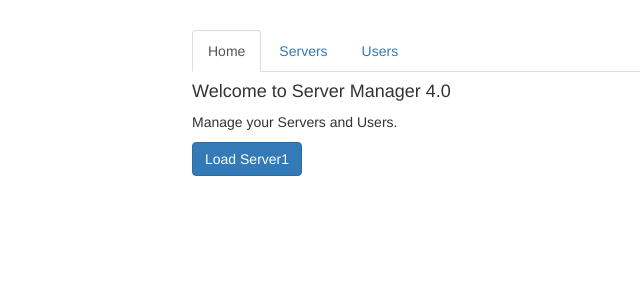
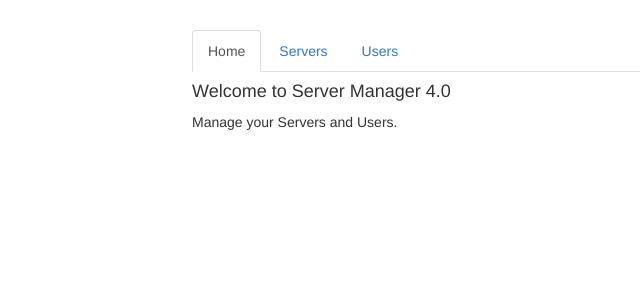
Before and after one commit to twolak88/app-routing, an Angular app: page / in a window 1280 px wide. Shown: the top 300 px of the page, without its empty margins (73-713 px from the left). Built offline with nearby package versions, Linux system fonts and the light colour scheme.

Commit message:
clean code

```diff
--- a/src/app/home/home.component.html
+++ b/src/app/home/home.component.html
@@ -1,3 +1,3 @@
 <h4>Welcome to Server Manager 4.0</h4>
 <p>Manage your Servers and Users.</p>
-<button class="btn btn-primary" (click)="onLoadServer(1)">Load Server1</button>
+<!-- <button class="btn btn-primary" (click)="onLoadServer(1)">Load Server1</button> -->
--- a/src/app/home/home.component.ts
+++ b/src/app/home/home.component.ts
@@ -13,12 +13,12 @@ export class HomeComponent implements OnInit {
   ngOnInit(): void {
   }
 
-  onLoadServers() {
-    //complex calculation
-    this.router.navigate(['/servers'])
-  }
+  // onLoadServers() {
+  //   //complex calculation
+  //   this.router.navigate(['/servers'])
+  // }
 
-  onLoadServer(id: number) {
-    this.router.navigate(['/servers', id, 'edit'], {queryParams: {allowEdit: '1'}, fragment: "loading"});
-  }
+  // onLoadServer(id: number) {
+  //   this.router.navigate(['/servers', id, 'edit'], {queryParams: {allowEdit: '1'}, fragment: "loading"});
+  // }
 }
--- a/src/app/servers/servers.component.ts
+++ b/src/app/servers/servers.component.ts
@@ -18,7 +18,7 @@ export class ServersComponent implements OnInit {
     this.servers = this.serversService.getServers();
   }
 
-  onReload() {
-    this.router.navigate(['servers'], {relativeTo: this.activatedRoute});//relative path
-  }
+  // onReload() {
+  //   this.router.navigate(['servers'], {relativeTo: this.activatedRoute});//relative path
+  // }
 }
```
